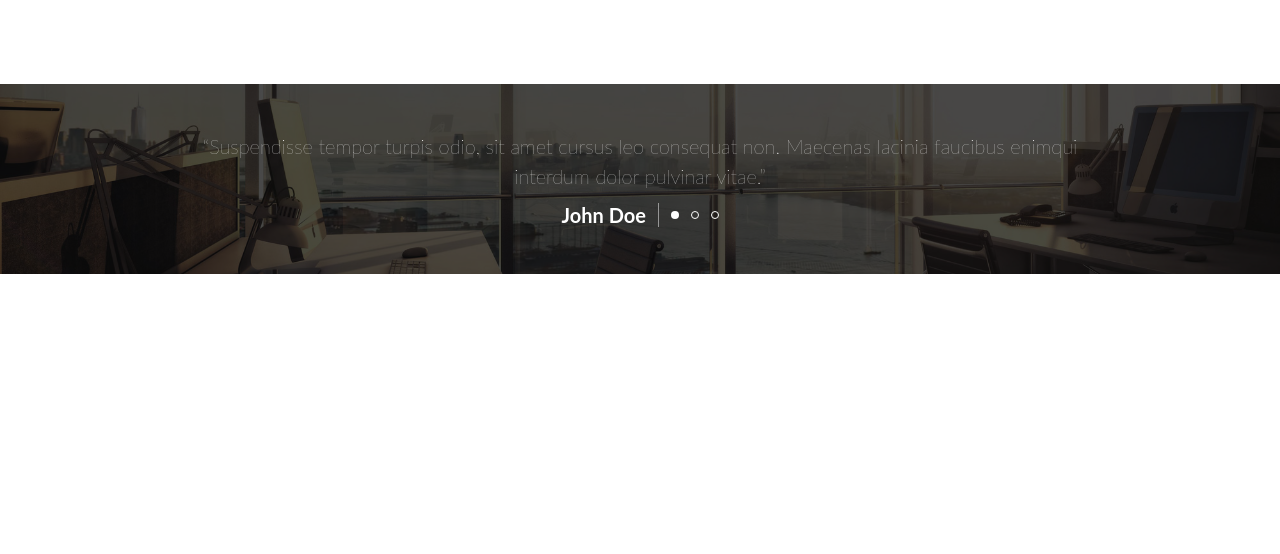
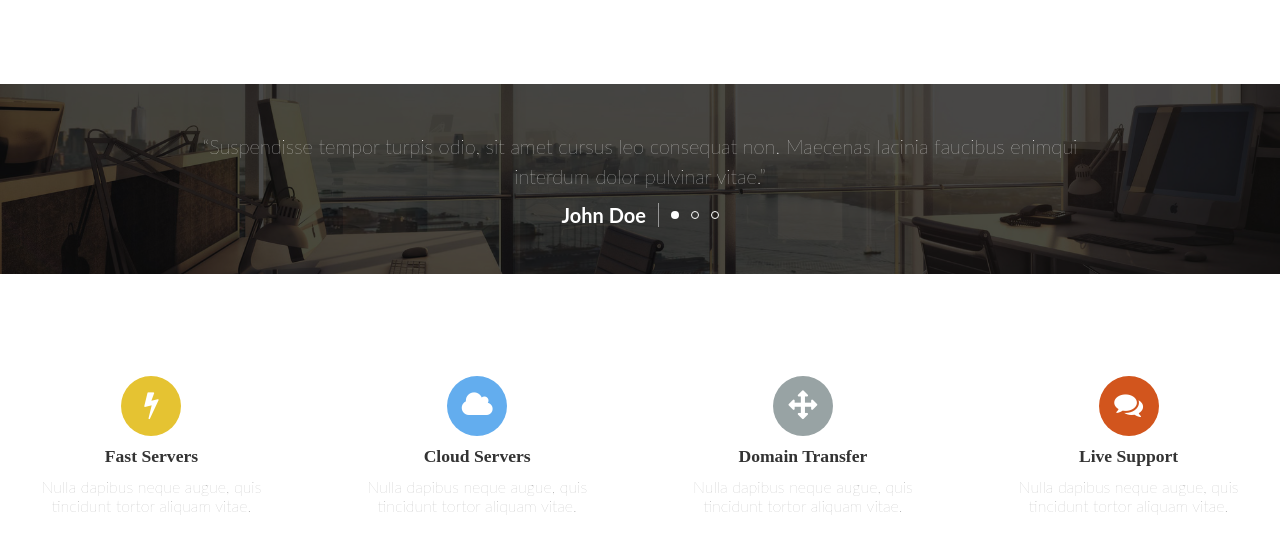
Before and after one commit to MariyaPolt/markup-2018q3, a plain HTML site: page index.html in a window 1280 px wide. Shown: the part 2723-3277 px from the top of the page. Before the commit the page ends 2997 px from the top, so only its background shows below. Drawn offline with Linux system fonts and the light colour scheme; a web font is replaced by a local one.

Commit message:
feat: make servers block

```diff
--- a/css/style.css
+++ b/css/style.css
@@ -577,10 +577,12 @@ table.package-describe tr td:first-child {
 
 .about-us .information {
   max-width: 419px;
+  min-width: 100px;
   height: 100%;
   display: flex;
   flex-direction: column;
   justify-content: center;
+  overflow: auto;
 }
 
 .about-us .information p {
@@ -731,6 +733,59 @@ table.package-describe tr td:first-child {
 }
 
 
+
+.servers {
+  box-sizing: border-box;
+  height: 342px;
+  display: flex;
+  justify-content: space-between;
+  align-items: center;
+  padding: 0;
+}
+
+.item {
+  display: flex;
+  flex-direction: column;
+  justify-content: center;
+  align-items: center;
+  text-align: center;
+}
+
+.servers .item .circle {
+  height: 60px;
+  width: 60px;
+  background-color: #e5c332;
+  border-radius: 50%;
+  display: flex;
+  align-items: center;
+  justify-content: center;
+  color: white;
+  font-size: 1.8rem;
+}
+
+.servers .item .circle:hover {
+  box-shadow: 0 0 8px 3px rgba(0, 0, 0, 0.15);
+}
+
+.servers .item a {
+  text-decoration: none;
+}
+
+
+.servers .item h3 {
+  font-family: Lato-Heavy;
+  font-size: 1.1rem;
+  margin: 10px;
+  color: #333;
+}
+
+.servers .item p {
+  font-size: 1rem;
+  font-family: Lato;
+  font-weight: lighter;
+  margin: 0;
+}
+
 /* ..................................FONTS................................... */
 
 
--- a/index.html
+++ b/index.html
@@ -341,7 +341,6 @@
         </div>
       </div>
 
-
       <div class="feedback">
         <div class="feedback-background-img">
           <div class="feedback-background-img-overlay">
@@ -361,6 +360,51 @@
           </div>
         </div>
       </div>
+
+      <div class="wrapper">
+        <div class="servers">
+          <div class="item">
+            <a href="#">
+              <div class="circle">
+                <i class="fa fa-flash" aria-hidden="true"></i>
+              </div>
+            </a>
+            <h3>Fast Servers</h3>
+            <p>Nulla dapibus neque augue, quis<br>
+            tincidunt tortor aliquam vitae.</p>
+          </div>
+          <div class="item">
+            <a href="#">
+              <div class="circle" style="background-color: #63adee">
+                <i class="fa fa-cloud" aria-hidden="true"></i>
+              </div>
+            </a>
+            <h3>Cloud Servers</h3>
+            <p>Nulla dapibus neque augue, quis<br>
+            tincidunt tortor aliquam vitae.</p>
+          </div>
+          <div class="item">
+            <a href="#">
+              <div class="circle" style="background-color: #98a3a4">
+                <i class="fa fa-arrows" aria-hidden="true"></i>
+              </div>
+            </a>
+            <h3>Domain Transfer</h3>
+            <p>Nulla dapibus neque augue, quis<br>
+            tincidunt tortor aliquam vitae.</p>
+          </div>
+          <div class="item">
+            <a href="#">
+              <div class="circle" style="background-color: #d2551d">
+                <i class="fa fa-comments" aria-hidden="true"></i>
+              </div>
+            </a>
+            <h3>Live Support</h3>
+            <p>Nulla dapibus neque augue, quis<br>
+            tincidunt tortor aliquam vitae.</p>
+          </div>
+        </div>
+      </div>
     </main>
 
   </body>
```
